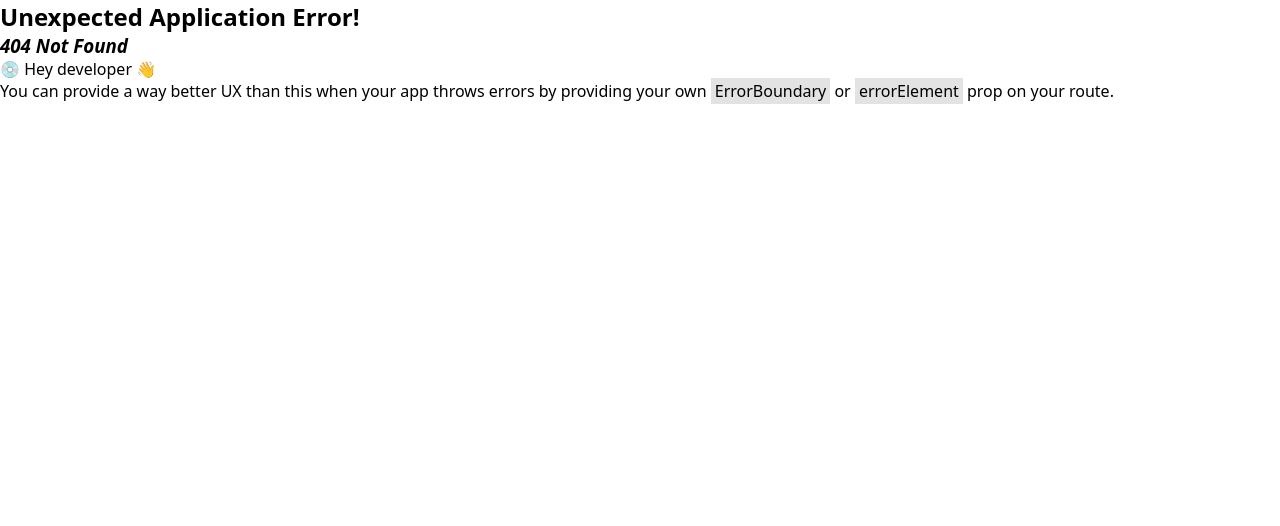
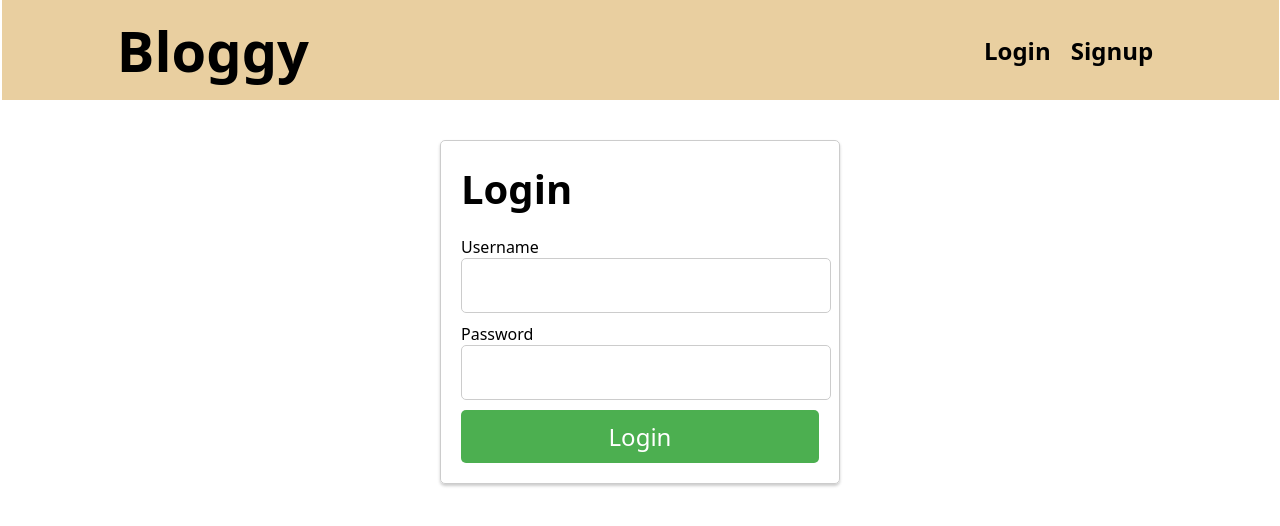
Before and after one commit to 10234567Z/Bloggy, a React (Vite) app: page /login in a window 1280 px wide. Before the commit this address had no page. Shown: the top 526 px of the page. Built offline with nearby package versions, Linux system fonts and the light colour scheme.

Commit message:
Complete signup and login page

```diff
--- a/src/Components/Nav.jsx
+++ b/src/Components/Nav.jsx
@@ -12,15 +12,39 @@ export default function Navbar() {
                         </Link>
                     </li>
                     <ul>
+                        {
+                            localStorage.getItem('token') ?
+                                <>
                                     <li>
+                                        <Link to={'/create'} style={{ textDecoration: "none"}}>
                                             <h3>Create</h3>
+                                        </Link>
                                     </li>
                                     <li>
-                            <h3>Login</h3>
+                                        <Link to={'/profile'} style={{ textDecoration: "none"}}>
+                                            <h3>Profile</h3>
+                                        </Link>
                                     </li>
                                     <li>
-                            <h3>Register</h3>
+                                        <Link to={'/logout'} style={{ textDecoration: "none"}}>
+                                            <h3>Logout</h3>
+                                        </Link>
                                     </li>
+                                </>
+                                :
+                                <>
+                                    <li>
+                                        <Link to={'/login'} style={{ textDecoration: "none"}}>
+                                            <h3>Login</h3>
+                                        </Link>
+                                    </li>
+                                    <li>
+                                        <Link to={'/signup'} style={{ textDecoration: "none"}}>
+                                            <h3>Signup</h3>
+                                        </Link>
+                                    </li>
+                                </>
+                        }
                     </ul>
                 </ul>
             </nav>
--- /dev/null
+++ b/src/Components/login.jsx
@@ -0,0 +1,24 @@
+import Navbar from "./Nav";
+import styles from './login.module.sass'
+
+export default function Login() {
+    return (
+        <main className={styles.main}>
+            <Navbar/>
+            <div className={styles.login}>
+                <h1>Login</h1>
+                <form>
+                    <div className="unContainer">
+                        <label htmlFor="username">Username</label>
+                        <input type="text" id="username" name="userName" required></input>
+                    </div>
+                    <div className="pwContainer">
+                        <label htmlFor="password">Password</label>
+                        <input type="password" id="password" name="password" required></input>
+                    </div>
+                    <button type="submit">Login</button>
+                </form>
+            </div>
+        </main>
+    )
+}
--- /dev/null
+++ b/src/Components/login.module.sass
@@ -0,0 +1,43 @@
+
+@keyframes fadeIn
+    0%
+        transform: translateX( -20% )
+        opacity: 0
+    100%
+        transform: translateX( 0 )
+        opacity: 1
+.main
+    display: flex
+    flex-direction: column
+    align-items: center
+    .login
+        animation: fadeIn 1s ease forwards
+        width: 100%
+        max-width: 400px
+        padding: 20px
+        border: 1px solid #ccc
+        border-radius: 5px
+        box-shadow: 0 2px 3px #ccc
+        margin: 20px
+        h1
+            margin-bottom: 20px
+            font-size: 2.5rem
+        form
+            display: flex
+            flex-direction: column
+            input
+                margin-bottom: 10px
+                padding: 10px
+                border: 1px solid #ccc
+                border-radius: 5px
+                font-size: 1.5rem
+            button
+                padding: 10px
+                border: none
+                border-radius: 5px
+                font-size: 1.5rem
+                background-color: #4CAF50
+                color: white
+                cursor: pointer
+                &:hover
+                    background-color: #45a049
--- a/src/Components/navbar.sass
+++ b/src/Components/navbar.sass
@@ -38,7 +38,7 @@ nav > ul
         & > li
             margin: 10px
             position: relative
-        & > li > h3
+        & > li  h3
             z-index: 1
             pointer-events: none
             font-size: 1.5rem
--- /dev/null
+++ b/src/Components/signup.jsx
@@ -0,0 +1,23 @@
+import styles from './login.module.sass'
+import Navbar from "./Nav";
+export default function Signup(){
+    return (
+        <main className={styles.main}>
+            <Navbar/>
+            <div className={styles.login}>
+                <h1>Signup</h1>
+                <form>
+                    <div className="unContainer">
+                        <label htmlFor="username">Username</label>
+                        <input type="text" id="username" name="userName" required></input>
+                    </div>
+                    <div className="pwContainer">
+                        <label htmlFor="password">Password</label>
+                        <input type="password" id="password" name="password" required></input>
+                    </div>
+                    <button type="submit">Register</button>
+                </form>
+            </div>
+        </main>
+    )
+}
--- a/src/Router.jsx
+++ b/src/Router.jsx
@@ -2,6 +2,8 @@ import { Outlet, RouterProvider, createBrowserRouter, redirect } from "react-rou
 import App from "./App";
 import Error from "./error";
 import FullBlog from "./Components/BlogDetail/fullblog";
+import Login from "./Components/login";
+import Signup from "./Components/signup";
 
 
 export default function Router() {
@@ -13,7 +15,17 @@ export default function Router() {
         },
         {
             path: '/blog/:id',
-            element: <FullBlog/>,
+            element: <FullBlog />,
+            error: <Error />
+        },
+        {
+            path: '/login',
+            element: <Login />,
+            error: <Error />
+        },
+        {
+            path: '/signup',
+            element: <Signup/>,
             error: <Error />
         }
     ])
```
Lines whose indentation alone changed are shown as unchanged.
